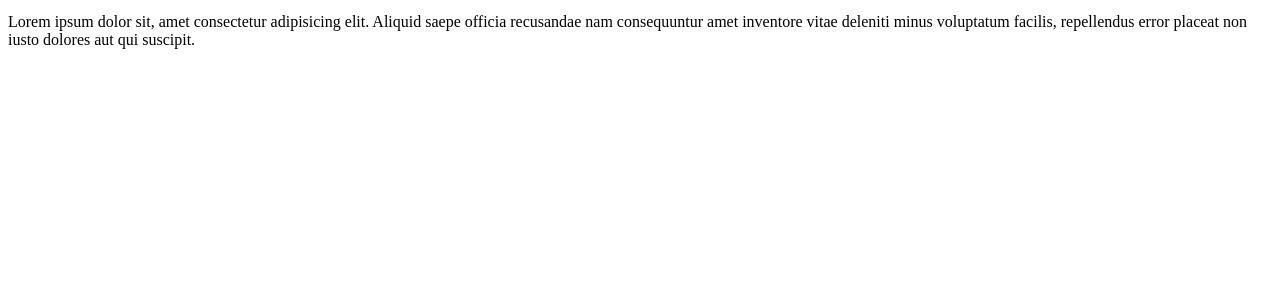
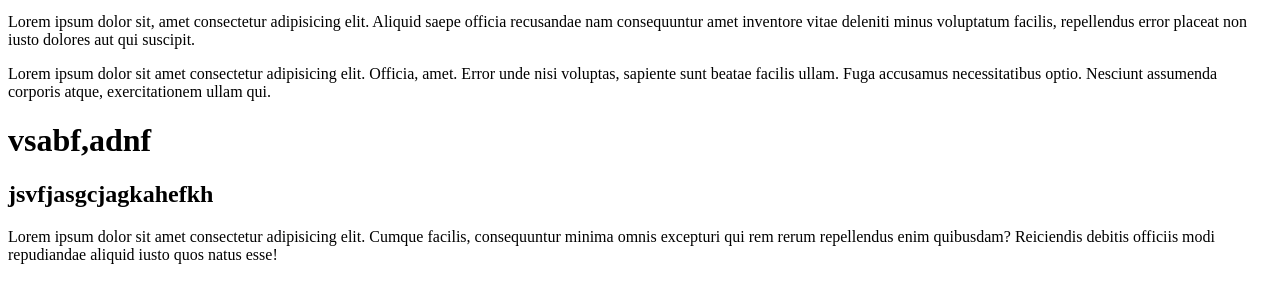
Before and after one commit to BibisGr/Proyecto-Inicial-LM, a plain HTML site: page index.html in a window 1280 px wide. Shown: the part 89-392 px from the top of the page. Drawn offline with Linux system fonts and the light colour scheme.

Commit message:
se agregó contenido a lweb y add pag folder y pag contacto

```diff
--- a/index.html
+++ b/index.html
@@ -9,7 +9,14 @@
     <div>
         <p>Lorem ipsum dolor sit amet consectetur adipisicing elit. Omnis quidem expedita, vitae delectus perspiciatis quo adipisci aliquid odit ab repellat. Dolores accusantium eligendi recusandae non iure. Aut sequi rem deleniti.</p>
         <img src="/index.html" alt="kdjvhkahvk,ds">
+
         <p>Lorem ipsum dolor sit, amet consectetur adipisicing elit. Aliquid saepe officia recusandae nam consequuntur amet inventore vitae deleniti minus voluptatum facilis, repellendus error placeat non iusto dolores aut qui suscipit.</p>
+    </div>
+    <div>
+        <p>Lorem ipsum dolor sit amet consectetur adipisicing elit. Officia, amet. Error unde nisi voluptas, sapiente sunt beatae facilis ullam. Fuga accusamus necessitatibus optio. Nesciunt assumenda corporis atque, exercitationem ullam qui.</p>
+        <h1>vsabf,adnf</h1>
+        <h2>jsvfjasgcjagkahefkh</h2>
+        <p>Lorem ipsum dolor sit amet consectetur adipisicing elit. Cumque facilis, consequuntur minima omnis excepturi qui rem rerum repellendus enim quibusdam? Reiciendis debitis officiis modi repudiandae aliquid iusto quos natus esse!</p>
     </div>
 </body>
 </html>
```
Also changed, not shown: pag/contacto.html (added).
